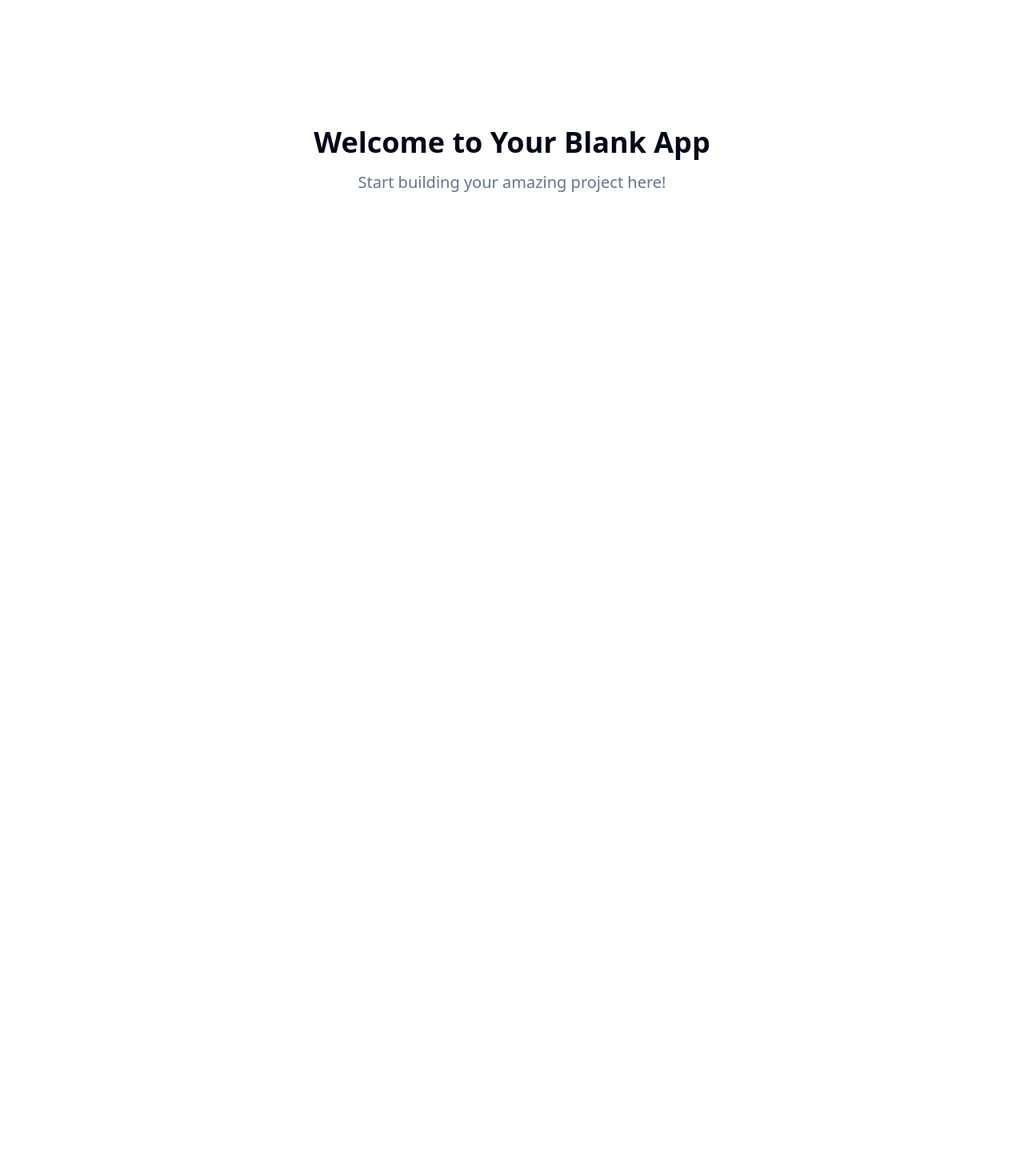
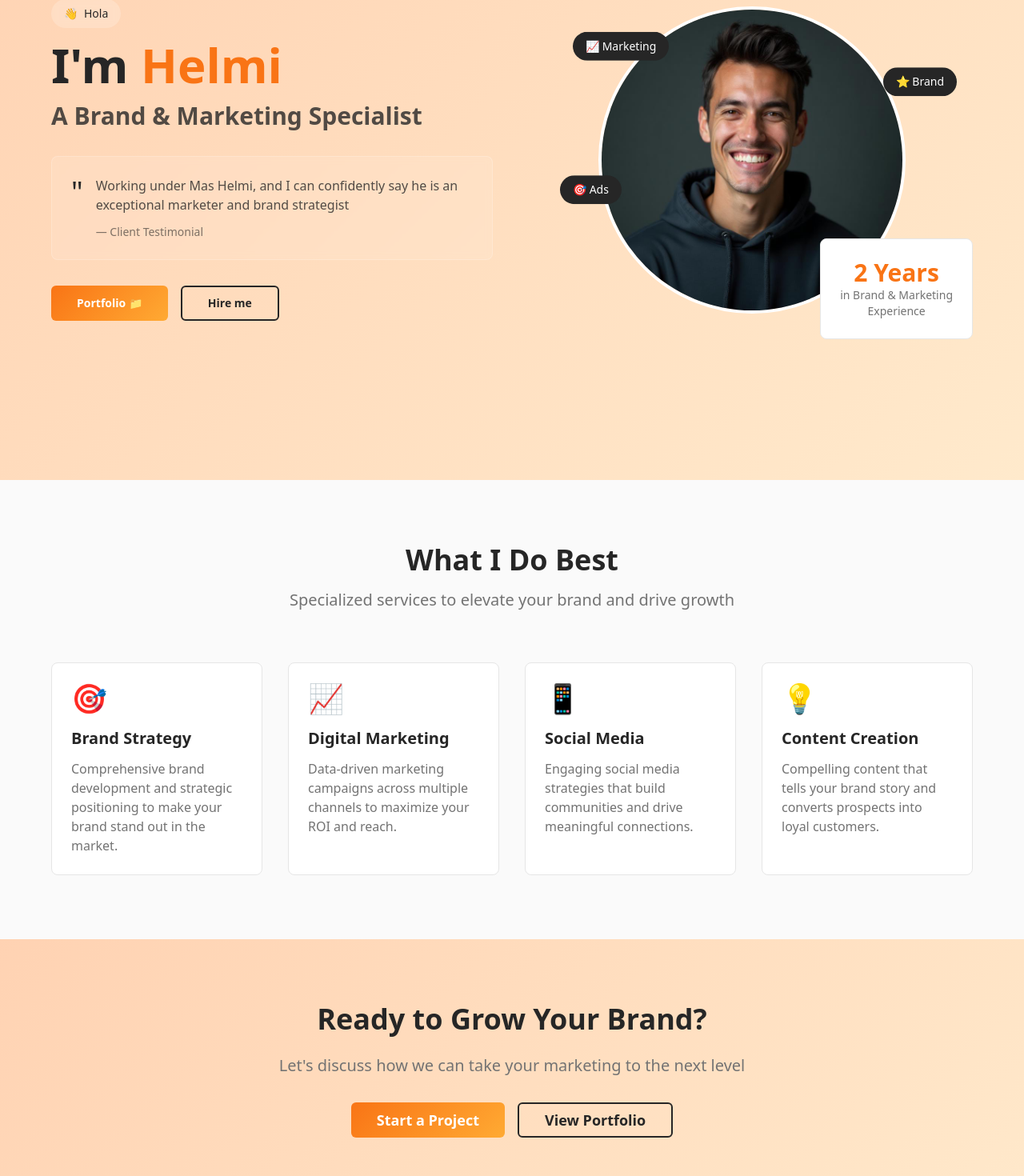
Before and after one commit to parth8347384798-svg/lead-shine-portfolio, a React (Vite) app: page / in a window 1280 px wide. Shown: the part 200-1670 px from the top of the page at 80% size. Before the commit the page ends 800 px from the top, so only its background shows below. Built offline with nearby package versions, Linux system fonts and the light colour scheme.

Commit message:
Add digital marketing portfolio design
Implement a digital marketing portfolio design based on the provided image.

```diff
--- /dev/null
+++ b/src/components/ContactSection.tsx
@@ -0,0 +1,40 @@
+import { Button } from "@/components/ui/button";
+
+export const ContactSection = () => {
+  return (
+    <section className="py-20 px-4 bg-gradient-hero">
+      <div className="max-w-4xl mx-auto text-center">
+        <h2 className="text-4xl font-bold text-foreground mb-6">
+          Ready to Grow Your Brand?
+        </h2>
+        <p className="text-xl text-muted-foreground mb-8">
+          Let's discuss how we can take your marketing to the next level
+        </p>
+
+        <div className="flex flex-col sm:flex-row gap-4 justify-center">
+          <Button variant="portfolio" size="lg" className="text-lg px-8">
+            Start a Project
+          </Button>
+          <Button variant="outline-dark" size="lg" className="text-lg px-8">
+            View Portfolio
+          </Button>
+        </div>
+
+        <div className="mt-12 flex justify-center space-x-8">
+          <div className="text-center">
+            <div className="text-2xl font-bold text-primary">50+</div>
+            <div className="text-sm text-muted-foreground">Projects Completed</div>
+          </div>
+          <div className="text-center">
+            <div className="text-2xl font-bold text-primary">95%</div>
+            <div className="text-sm text-muted-foreground">Client Satisfaction</div>
+          </div>
+          <div className="text-center">
+            <div className="text-2xl font-bold text-primary">2+</div>
+            <div className="text-sm text-muted-foreground">Years Experience</div>
+          </div>
+        </div>
+      </div>
+    </section>
+  );
+};
--- /dev/null
+++ b/src/components/FloatingBadge.tsx
@@ -0,0 +1,21 @@
+import { cn } from "@/lib/utils";
+
+interface FloatingBadgeProps {
+  children: React.ReactNode;
+  className?: string;
+  animationDelay?: string;
+}
+
+export const FloatingBadge = ({ children, className, animationDelay = "0s" }: FloatingBadgeProps) => {
+  return (
+    <div
+      className={cn(
+        "absolute px-4 py-2 bg-[var(--badge-bg)] text-[var(--badge-text)] rounded-full text-sm font-medium shadow-float animate-float",
+        className
+      )}
+      style={{ animationDelay }}
+    >
+      {children}
+    </div>
+  );
+};
--- /dev/null
+++ b/src/components/HeroSection.tsx
@@ -0,0 +1,93 @@
+import { Button } from "@/components/ui/button";
+import { FloatingBadge } from "./FloatingBadge";
+import heroPortrait from "@/assets/hero-portrait.jpg";
+
+export const HeroSection = () => {
+  return (
+    <section className="min-h-screen bg-gradient-hero flex items-center justify-center px-4 py-20 relative overflow-hidden">
+      <div className="max-w-6xl w-full grid lg:grid-cols-2 gap-12 items-center">
+        {/* Left Content */}
+        <div className="space-y-8 animate-fade-up">
+          <div className="space-y-4">
+            <div className="inline-flex items-center gap-2 px-4 py-2 bg-white/20 rounded-full text-sm font-medium backdrop-blur-sm">
+              <span>👋</span>
+              Hola
+            </div>
+
+            <h1 className="text-5xl lg:text-6xl font-bold text-foreground">
+              I'm <span className="text-primary">Helmi</span>
+            </h1>
+
+            <h2 className="text-2xl lg:text-3xl font-semibold text-foreground/80">
+              A Brand & Marketing Specialist
+            </h2>
+          </div>
+
+          <div className="bg-white/10 backdrop-blur-sm rounded-lg p-6 border border-white/20">
+            <div className="flex items-start gap-4">
+              <div className="text-4xl">"</div>
+              <div>
+                <p className="text-foreground/80 mb-3">
+                  Working under Mas Helmi, and I can confidently say he is an exceptional marketer and brand strategist
+                </p>
+                <div className="text-sm text-foreground/60">— Client Testimonial</div>
+              </div>
+            </div>
+          </div>
+
+          <div className="flex flex-wrap gap-4">
+            <Button variant="portfolio" size="lg">
+              Portfolio 📁
+            </Button>
+            <Button variant="outline-dark" size="lg">
+              Hire me
+            </Button>
+          </div>
+        </div>
+
+        {/* Right Content - Portrait & Badges */}
+        <div className="relative flex justify-center">
+          <div className="relative">
+            {/* Background Circle */}
+            <div className="w-80 h-80 lg:w-96 lg:h-96 bg-gradient-primary rounded-full absolute inset-0 -z-10"></div>
+
+            {/* Portrait */}
+            <div className="w-80 h-80 lg:w-96 lg:h-96 rounded-full overflow-hidden border-4 border-white shadow-float">
+              <img
+                src={heroPortrait}
+                alt="Marketing Specialist Portrait"
+                className="w-full h-full object-cover"
+              />
+            </div>
+
+            {/* Floating Badges */}
+            <FloatingBadge className="top-8 -left-8" animationDelay="0s">
+              📈 Marketing
+            </FloatingBadge>
+
+            <FloatingBadge className="top-20 -right-16" animationDelay="1s">
+              ⭐ Brand
+            </FloatingBadge>
+
+            <FloatingBadge className="bottom-32 -left-12" animationDelay="2s">
+              🎯 Ads
+            </FloatingBadge>
+
+            <FloatingBadge className="bottom-8 -right-8" animationDelay="0.5s">
+              📱 Social Media
+            </FloatingBadge>
+          </div>
+
+          {/* Experience Badge */}
+          <div className="absolute -bottom-8 right-0 bg-white rounded-lg p-6 shadow-float border border-border">
+            <div className="text-center">
+              <div className="text-3xl font-bold text-primary">2 Years</div>
+              <div className="text-sm text-muted-foreground">in Brand & Marketing</div>
+              <div className="text-sm text-muted-foreground">Experience</div>
+            </div>
+          </div>
+        </div>
+      </div>
+    </section>
+  );
+};
--- /dev/null
+++ b/src/components/ServicesSection.tsx
@@ -0,0 +1,56 @@
+export const ServicesSection = () => {
+  const services = [
+    {
+      icon: "🎯",
+      title: "Brand Strategy",
+      description: "Comprehensive brand development and strategic positioning to make your brand stand out in the market."
+    },
+    {
+      icon: "📈",
+      title: "Digital Marketing",
+      description: "Data-driven marketing campaigns across multiple channels to maximize your ROI and reach."
+    },
+    {
+      icon: "📱",
+      title: "Social Media",
+      description: "Engaging social media strategies that build communities and drive meaningful connections."
+    },
+    {
+      icon: "💡",
+      title: "Content Creation",
+      description: "Compelling content that tells your brand story and converts prospects into loyal customers."
+    }
+  ];
+
+  return (
+    <section className="py-20 px-4">
+      <div className="max-w-6xl mx-auto">
+        <div className="text-center mb-16">
+          <h2 className="text-4xl font-bold text-foreground mb-4">
+            What I Do Best
+          </h2>
+          <p className="text-xl text-muted-foreground">
+            Specialized services to elevate your brand and drive growth
+          </p>
+        </div>
+
+        <div className="grid md:grid-cols-2 lg:grid-cols-4 gap-8">
+          {services.map((service, index) => (
+            <div
+              key={index}
+              className="bg-card rounded-lg p-6 shadow-soft hover:shadow-float transition-all duration-300 hover:-translate-y-2 border border-border"
+            >
+              <div className="text-4xl mb-4">{service.icon}</div>
+              <h3 className="text-xl font-semibold text-card-foreground mb-3">
+                {service.title}
+              </h3>
+              <p className="text-muted-foreground">
+                {service.description}
+              </p>
+            </div>
+          ))}
+        </div>
+      </div>
+    </section>
+  );
+};
--- a/src/components/ui/button.tsx
+++ b/src/components/ui/button.tsx
@@ -5,11 +5,11 @@ import { cva, type VariantProps } from "class-variance-authority"
 import { cn } from "@/lib/utils"
 
 const buttonVariants = cva(
-  "inline-flex items-center justify-center gap-2 whitespace-nowrap rounded-md text-sm font-medium ring-offset-background transition-colors focus-visible:outline-none focus-visible:ring-2 focus-visible:ring-ring focus-visible:ring-offset-2 disabled:pointer-events-none disabled:opacity-50 [&_svg]:pointer-events-none [&_svg]:size-4 [&_svg]:shrink-0",
+  "inline-flex items-center justify-center gap-2 whitespace-nowrap rounded-md text-sm font-medium ring-offset-background transition-all duration-300 focus-visible:outline-none focus-visible:ring-2 focus-visible:ring-ring focus-visible:ring-offset-2 disabled:pointer-events-none disabled:opacity-50 [&_svg]:pointer-events-none [&_svg]:size-4 [&_svg]:shrink-0",
   {
     variants: {
       variant: {
-        default: "bg-primary text-primary-foreground hover:bg-primary/90",
+        default: "bg-primary text-primary-foreground hover:bg-primary/90 shadow-soft hover:shadow-float",
         destructive:
           "bg-destructive text-destructive-foreground hover:bg-destructive/90",
         outline:
@@ -18,6 +18,8 @@ const buttonVariants = cva(
           "bg-secondary text-secondary-foreground hover:bg-secondary/80",
         ghost: "hover:bg-accent hover:text-accent-foreground",
         link: "text-primary underline-offset-4 hover:underline",
+        portfolio: "bg-gradient-primary text-primary-foreground hover:scale-105 shadow-float rounded-full font-semibold",
+        "outline-dark": "border-2 border-foreground bg-transparent text-foreground hover:bg-foreground hover:text-background rounded-full font-semibold",
       },
       size: {
         default: "h-10 px-4 py-2",
--- a/src/index.css
+++ b/src/index.css
@@ -8,33 +8,41 @@ All colors MUST be HSL.
 
 @layer base {
   :root {
-    --background: 0 0% 100%;
-    --foreground: 222.2 84% 4.9%;
+    --background: 0 0% 98%;
+    --foreground: 0 0% 15%;
 
     --card: 0 0% 100%;
-    --card-foreground: 222.2 84% 4.9%;
+    --card-foreground: 0 0% 15%;
 
     --popover: 0 0% 100%;
-    --popover-foreground: 222.2 84% 4.9%;
+    --popover-foreground: 0 0% 15%;
 
-    --primary: 222.2 47.4% 11.2%;
-    --primary-foreground: 210 40% 98%;
+    --primary: 25 95% 53%;
+    --primary-foreground: 0 0% 100%;
 
-    --secondary: 210 40% 96.1%;
-    --secondary-foreground: 222.2 47.4% 11.2%;
+    --secondary: 0 0% 96%;
+    --secondary-foreground: 0 0% 20%;
 
-    --muted: 210 40% 96.1%;
-    --muted-foreground: 215.4 16.3% 46.9%;
+    --muted: 0 0% 96%;
+    --muted-foreground: 0 0% 45%;
 
-    --accent: 210 40% 96.1%;
-    --accent-foreground: 222.2 47.4% 11.2%;
+    --accent: 25 100% 60%;
+    --accent-foreground: 0 0% 100%;
 
-    --destructive: 0 84.2% 60.2%;
-    --destructive-foreground: 210 40% 98%;
+    --destructive: 0 84% 60%;
+    --destructive-foreground: 0 0% 98%;
 
-    --border: 214.3 31.8% 91.4%;
-    --input: 214.3 31.8% 91.4%;
-    --ring: 222.2 84% 4.9%;
+    --border: 0 0% 90%;
+    --input: 0 0% 90%;
+    --ring: 25 95% 53%;
+
+    /* Custom design tokens */
+    --gradient-primary: linear-gradient(135deg, hsl(25, 95%, 53%), hsl(35, 100%, 60%));
+    --gradient-hero: linear-gradient(135deg, hsl(25, 100%, 85%), hsl(35, 100%, 90%));
+    --shadow-soft: 0 4px 20px hsl(25, 95%, 53% / 0.1);
+    --shadow-float: 0 8px 30px hsl(25, 95%, 53% / 0.15);
+    --badge-bg: hsl(0, 0%, 15%);
+    --badge-text: hsl(0, 0%, 100%);
 
     --radius: 0.5rem;
 
--- a/src/pages/Index.tsx
+++ b/src/pages/Index.tsx
@@ -1,12 +1,13 @@
-// Update this page (the content is just a fallback if you fail to update the page)
+import { HeroSection } from "@/components/HeroSection";
+import { ServicesSection } from "@/components/ServicesSection";
+import { ContactSection } from "@/components/ContactSection";
 
 const Index = () => {
   return (
-    <div className="min-h-screen flex items-center justify-center bg-background">
-      <div className="text-center">
-        <h1 className="text-4xl font-bold mb-4">Welcome to Your Blank App</h1>
-        <p className="text-xl text-muted-foreground">Start building your amazing project here!</p>
-      </div>
+    <div className="min-h-screen">
+      <HeroSection />
+      <ServicesSection />
+      <ContactSection />
     </div>
   );
 };
--- a/tailwind.config.ts
+++ b/tailwind.config.ts
@@ -84,11 +84,29 @@ export default {
 					to: {
 						height: '0'
 					}
+				},
+				'float': {
+					'0%, 100%': { transform: 'translateY(0px)' },
+					'50%': { transform: 'translateY(-10px)' }
+				},
+				'fade-up': {
+					'0%': { opacity: '0', transform: 'translateY(30px)' },
+					'100%': { opacity: '1', transform: 'translateY(0)' }
 				}
 			},
 			animation: {
 				'accordion-down': 'accordion-down 0.2s ease-out',
-				'accordion-up': 'accordion-up 0.2s ease-out'
+				'accordion-up': 'accordion-up 0.2s ease-out',
+				'float': 'float 6s ease-in-out infinite',
+				'fade-up': 'fade-up 0.8s ease-out'
+			},
+			backgroundImage: {
+				'gradient-primary': 'var(--gradient-primary)',
+				'gradient-hero': 'var(--gradient-hero)'
+			},
+			boxShadow: {
+				'soft': 'var(--shadow-soft)',
+				'float': 'var(--shadow-float)'
 			}
 		}
 	},
```
Also changed, not shown: src/assets/hero-portrait.jpg (added).
